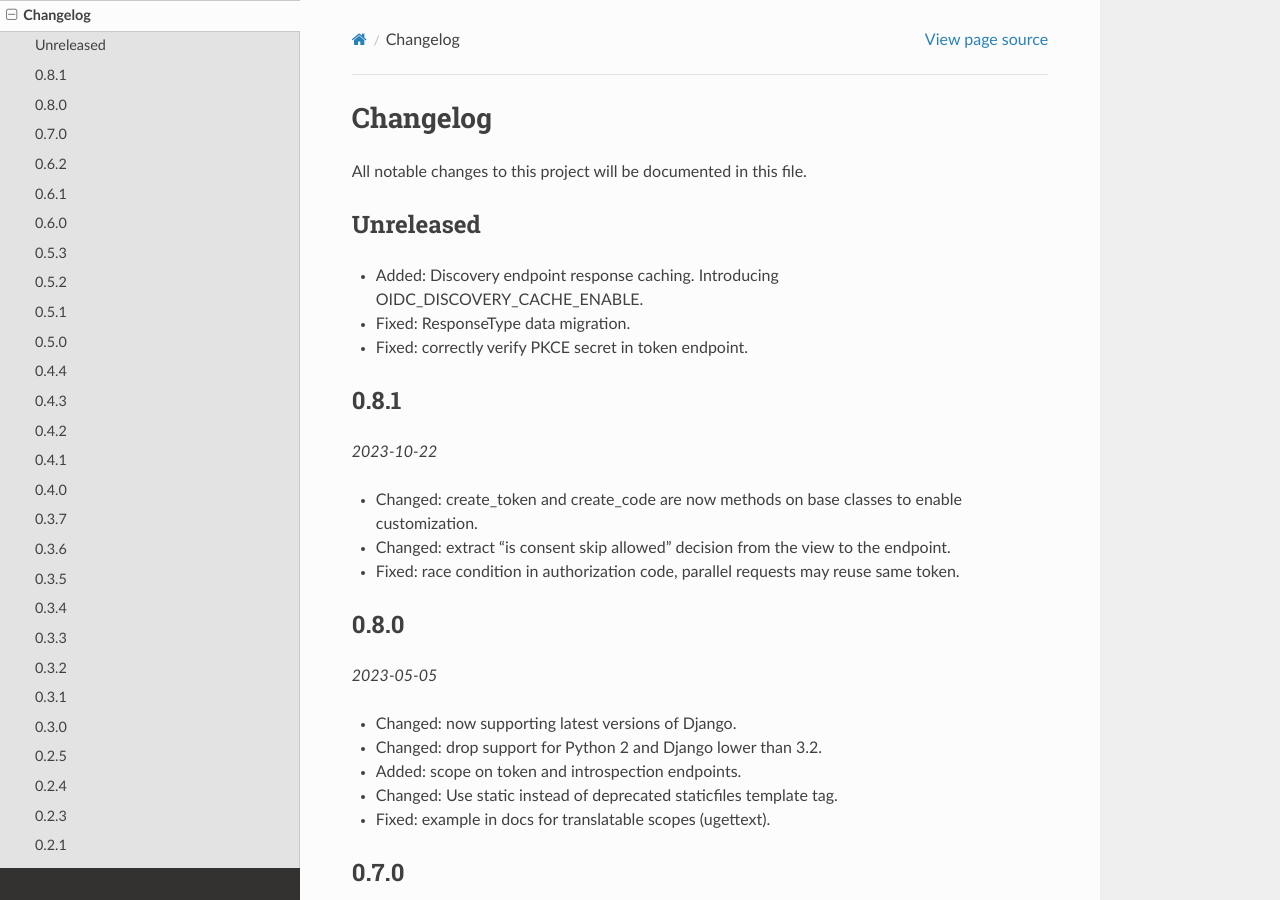
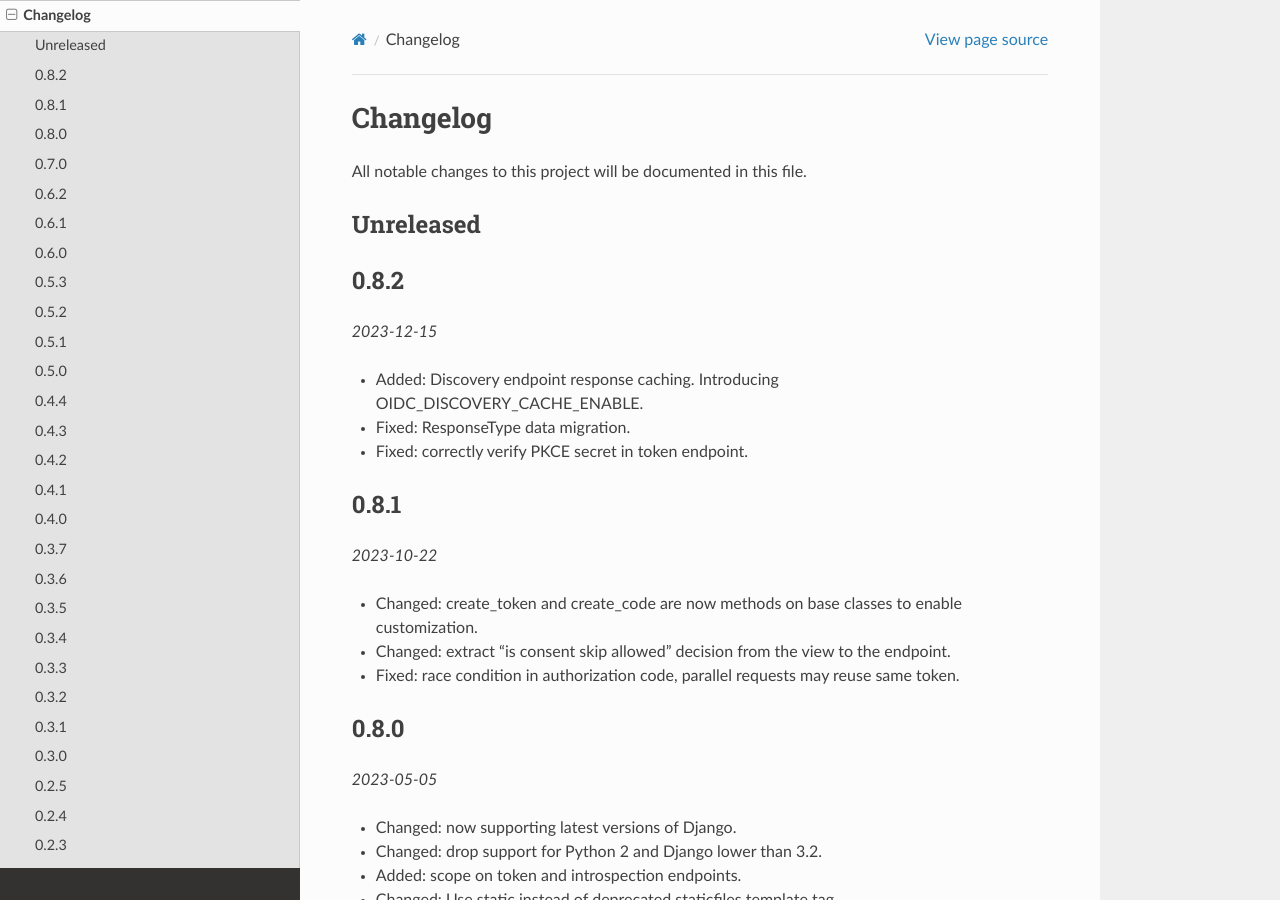
Before and after one commit to juanifioren/django-oidc-provider, a Sphinx documentation site: the page built from docs/sections/changelog.rst, in a window 1280 px wide and 900 px high. Built offline with Sphinx 7.4.7 and the Read the Docs theme 2.0.0, drawn with Linux system fonts in a browser that asks for light colours.

Commit message:
Bump version 0.8.2.

```diff
--- a/docs/sections/changelog.rst
+++ b/docs/sections/changelog.rst
@@ -7,6 +7,12 @@ All notable changes to this project will be documented in this file.
 
 Unreleased
 ==========
+
+
+0.8.2
+=====
+
+*2023-12-15*
 
 * Added: Discovery endpoint response caching. Introducing OIDC_DISCOVERY_CACHE_ENABLE.
 * Fixed: ResponseType data migration.
--- a/oidc_provider/version.py
+++ b/oidc_provider/version.py
@@ -1 +1 @@
-__version__ = '0.8.1'
+__version__ = '0.8.2'
```
